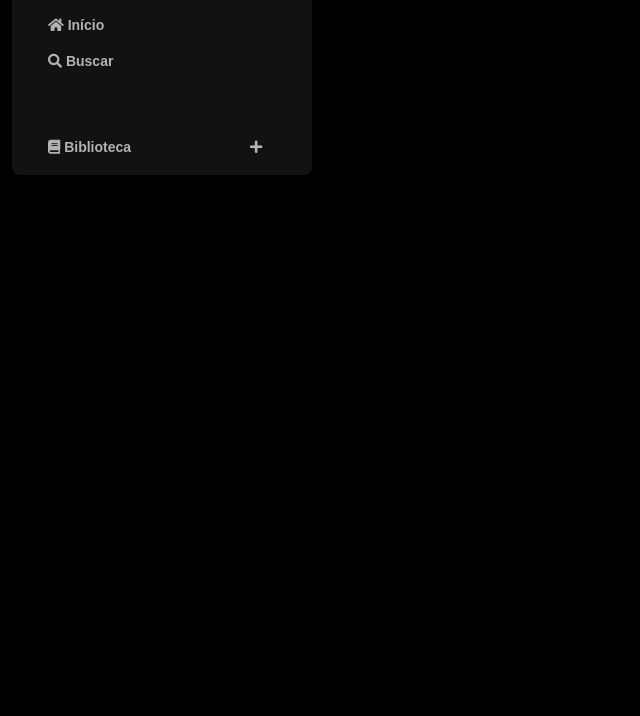
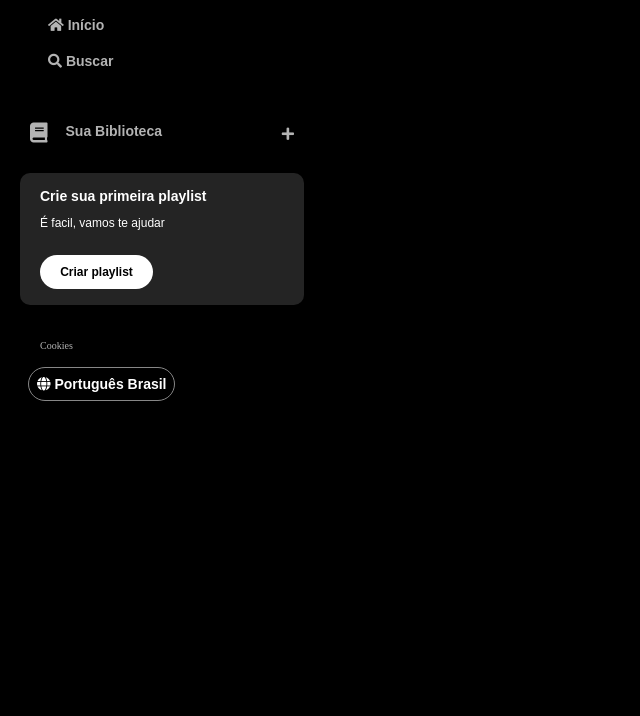
Before and after one commit to teusbonfim/Spotify-Alura, a plain HTML site: page index.html in a window 1280 px wide. Shown: the part 84-800 px from the top of the page, without its empty margins (0-640 px from the left). Drawn offline with Linux system fonts and the light colour scheme.

Commit message:
Aula N° 2

```diff
--- a/index.html
+++ b/index.html
@@ -13,6 +13,7 @@
         integrity="sha384-Tv5i09RULyHKMwX0E8wJUqSOaXlyu3SQxORObAI08iUwIalMmN5L6AvlPX2LMoSE" crossorigin="anonymous" />
     <link rel="stylesheet" href="https://use.fontawesome.com/releases/v5.15.4/css/fontawesome.css"
         integrity="sha384-jLKHWM3JRmfMU0A5x5AkjWkw/EYfGUAGagvnfryNV3F9VqM98XiIH7VBGVoxVSc7" crossorigin="anonymous" />
+
 </head>
 
 <body>
@@ -20,7 +21,7 @@
         <nav class="sidebar__navigation">
             <div class="logo">
                 <a href="">
-                    <img src="assets/icons/logo-spotify.png" alt="logo do Spotify"/>
+                    <img src="assets/icons/logo-spotify.png" alt="logo do Spotify" />
                 </a>
             </div>
             <ul>
@@ -36,17 +37,35 @@
                         <span>Buscar</span>
                     </a>
                 </li>
-                <div class="book">
-                    <li class="">
-                        <a href="">
-                            <span class="fa fa-book"></span>
-                            <span class="booktext">Biblioteca </span>
-                            <span class="fa fa-plus"></span>
-                        </a>
-                    </li>
-                </div>
             </ul>
         </nav>
+    <div class="library">
+        <div class="library__content">
+            <button class="library__button">
+                <span class=" fa fas fa-book"></span>
+                <span> Sua Biblioteca</span>
+            </button>
+            <span class="fa fa-plus"></span>
+        </div>
+
+        <section class="section-playlist">
+            <div class="section-playlist__content">
+                <span class="text title">Crie sua primeira playlist</span>
+                <span class="text subtitle">É facil, vamos te ajudar</span>
+                <button class="section-playlist__button">
+                    <span>Criar playlist</span>
+                </button>
+            </div>
+        </section>
+        <div class="cookies">
+            <a href="">Cookies</a>
+        </div>
+        <div class="languages">
+            <buttom class="languages__button">
+                <span class="fa fa-globe"></span>
+                <span>Português Brasil</span>
+            </buttom>
+        </div>
     </div>
 </body>
 
--- a/style.css
+++ b/style.css
@@ -2,7 +2,7 @@ body {
     background-color: rgb(0, 0, 0);
 }
 
-.sidebar{
+.sidebar {
     position: fixed;
     top: 0;
     left: 0;
@@ -11,44 +11,162 @@ body {
     width: 300px;
 }
 
-.sidebar__navigation{
-    background-color: #121212;
+.sidebar__navigation {
+    background-color: #000000;
     border-radius: 8px;
     padding: 16px 0 0 16px;
 }
 
-.logo{
-    background: #121212;
-    display:flex;
-    border-radius:8px ;
-    padding:16px 0 0 16px;
+.logo {
+    background: #000000;
+    display: flex;
+    border-radius: 8px;
+    padding: 16px 0 0 16px;
 }
 
-.sidebar__navigation .logo img{
+.sidebar__navigation .logo img {
     width: 80px;
 }
 
-.sidebar nav ul{
+.sidebar nav ul {
     margin-top: 20px;
     padding: 0 20px 10px 20px;
 }
 
-.sidebar ul li{
-padding: 10px 0;
+.sidebar ul li {
+    padding: 10px 0;
 }
 
-.book {
-    padding-top: 50px;
-}
-
-.fa-plus {
-    padding-left: 115px;
-}
-
-.sidebar nav ul li a{
+.sidebar nav ul li a {
     color: #b3b3b3;
     text-decoration: none;
     font-weight: 600;
     font-size: 14px;
     font-family: "DM Sans", sans-serif;
 }
+
+.library {
+    background-color: #000000;
+    border-radius: 8px;
+    display: flex;
+    justify-content: space-between;
+    flex-direction: column;
+    padding: 4px 8px;
+    color: #b3b3b3;
+    font-weight: 600;
+    font-size: 14px;
+    margin-top: 10px;
+}
+
+.library .library__content {
+    display: flex;
+    justify-content: space-between;
+}
+
+.library .library__button {
+    margin-right: 10px;
+    color: #b3b3b3;
+    background-color: transparent;
+    border: 0px;
+    font-size: 14px;
+    font-weight: 700;
+    font-family: "DM Sans", sans-serif;
+    text-align: center;
+    text-decoration: none;
+    text-transform: none;
+    padding: 20px 10px;
+    display: flex;
+}
+
+.library .library__button .fa {
+    font-size: 20px;
+    margin-right: 10px;
+    font-weight: 300;
+    padding-right: 8px;
+}
+
+.library .library__content .fa-plus {
+    margin: 24px 10px;
+}
+
+.section-playlist {
+    display: flex;
+    align-items: flex-start;
+    justify-content: space-between;
+    gap: 20px;
+    background-color: #242424;
+    color: #b3b3b3;
+    font-size: 14px;
+    margin: 8px 0px;
+    padding: 16px 20px;
+    font-family: "DM Sans", sans-serif;
+    border-radius: 10px;
+
+}
+
+.section-playlist .section-playlist__content {
+    display: flex;
+    flex-direction: column;
+}
+
+.section-playlist__content .text {
+    padding-bottom: 14px;
+    color: #fff;
+}
+
+.section-playlist__content .title {
+    font-weight: 700;
+}
+
+.section-playlist__content .subtitle {
+    font-weight: 500;
+    font-size: 12px;
+}
+
+.section-playlist__content .section-playlist__button {
+    display: flex;
+    justify-content: center;
+    background-color: #fff;
+    color: #000000;
+    border-radius: 20px;
+    font-size: 12px;
+    font-weight: 700;
+    font-family: "DM Sans", sans-serif;
+    text-decoration: none;
+    text-transform: none;
+    padding: 10px;
+    margin-top: 12px;
+    border: 0px;
+    width: 113px;
+}
+
+.sidebar .cookies {
+    margin: 25px 20px;
+
+}
+
+.sidebar .cookies a{
+    color: #b3b3b3;
+    font-weight: 500;
+    font-size: 10px;
+    text-decoration: none;
+}
+
+.sidebar .cookies a:hover{
+    text-decoration: underline;
+}
+
+.languages .languages__button{
+    align-items: center;
+    background-color: transparent;
+    border: 1.5px solid #878787;
+    color: #fff;
+    font-weight: bold;
+    cursor: pointer;
+    width: 170px;
+    margin: 8px;
+    padding: 8px;
+    border-radius: 20px;
+    font-family: "DM Sans", sans-serif;
+
+}
```
